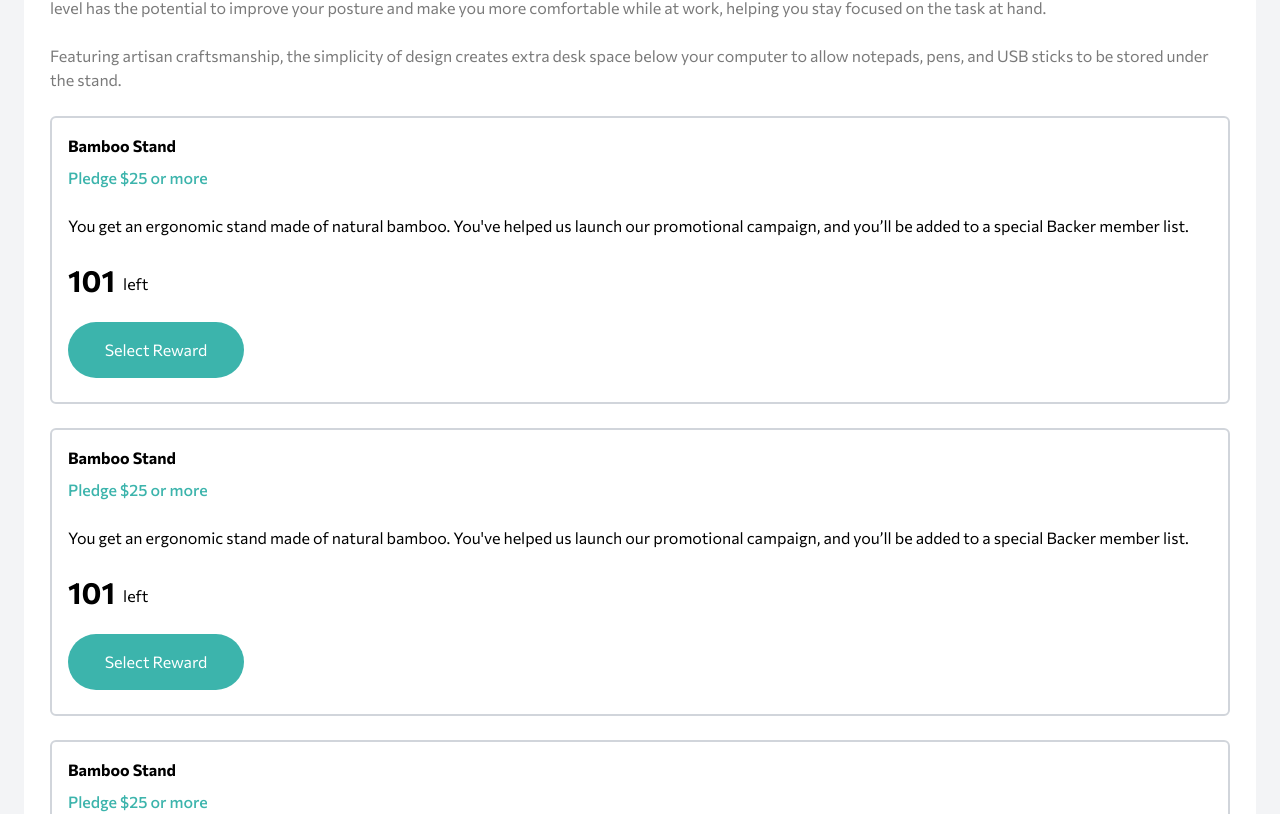
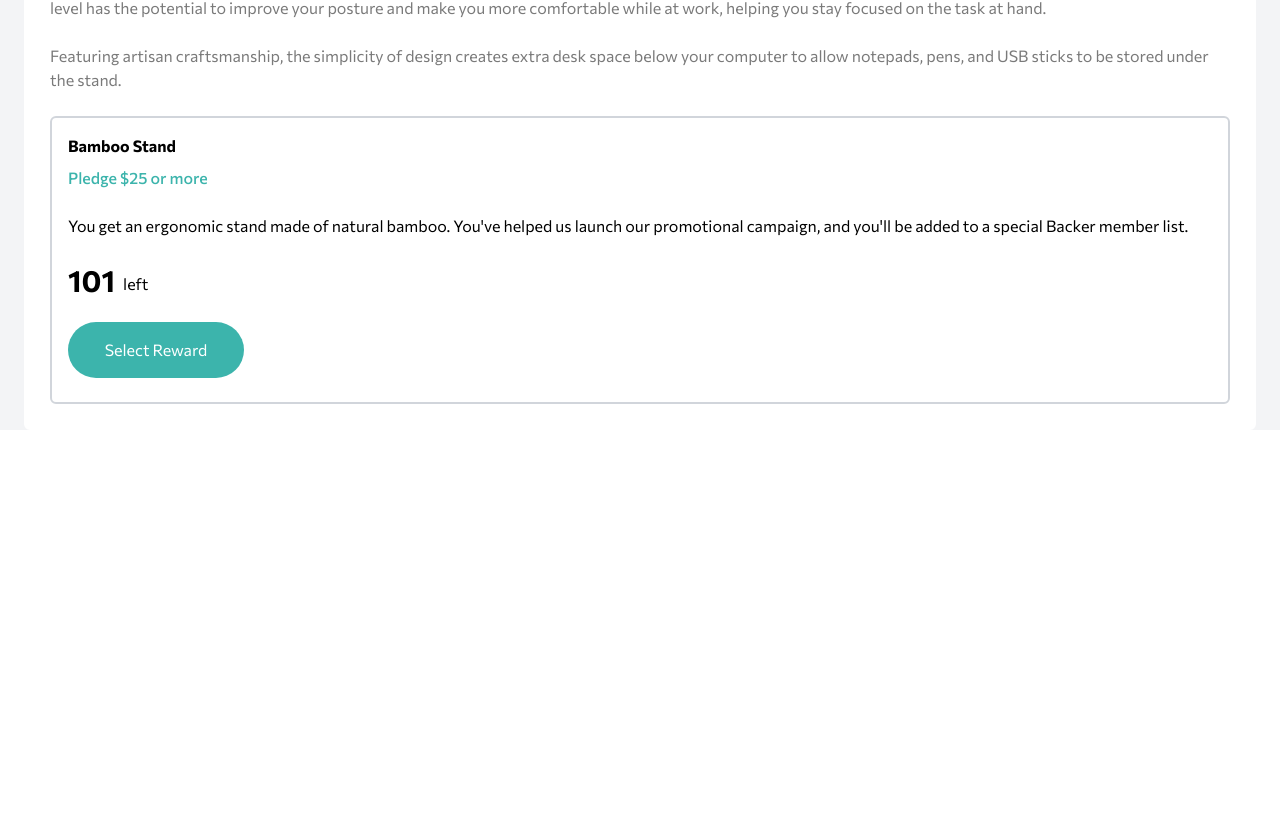
Before and after one commit to AlsoPeters/fm-crowdfunding-product-page, a React (Create React App) app: page / in a window 1280 px wide. Shown: the part 1052-1866 px from the top of the page. After the commit the page ends 1482 px from the top, so only its background shows below. Built offline with nearby package versions, Linux system fonts and the light colour scheme.

Commit message:
changed pledge card layout to use array data. cleaned up progress bar component

```diff
--- a/src/App.js
+++ b/src/App.js
@@ -19,7 +19,6 @@ function App() {
     return (100 * amountBacked) / 100000;
   };
 
-  console.log(amountBackedPercentage());
   const handleHamburgerOpen = () => {
     setMenuOpened(!menuOpened);
   };
@@ -91,7 +90,7 @@ function App() {
                 <div className='flex h-3 overflow-hidden bg-gray-300 rounded-md'>
                   <div
                     style={{ width: `${amountBackedPercentage()}%` }}
-                    className=' bg-primary-moderate-cyan'
+                    className='rounded-md bg-primary-moderate-cyan'
                   ></div>
                 </div>
               </div>
@@ -114,8 +113,6 @@ function App() {
           </p>
 
           <PledgeCard />
-          <PledgeCard />
-          <PledgeCard />
         </div>
       </div>
     </div>
--- a/src/components/PledgeCard.js
+++ b/src/components/PledgeCard.js
@@ -1,16 +1,28 @@
-export default function PledgeCard() {
+export default function PledgeCard(props) {
+  console.log(props);
+
+  const pledgeTiers = [
+    {
+      id: 1,
+      title: 'Bamboo Stand',
+      amount: 'Pledge $25 or more',
+      description:
+        "You get an ergonomic stand made of natural bamboo. You've helped us launch our promotional campaign, and you'll be added to a special Backer member list.",
+      amount_left: '111',
+    },
+  ];
+
   return (
     <div className='px-4 pt-4 pb-6 mb-6 border-2 border-gray-300 rounded-md'>
-      <h1 className='pb-2 font-bold'>Bamboo Stand</h1>
-      <h2 className='pb-6 font-medium text-primary-moderate-cyan'>
-        Pledge $25 or more
-      </h2>
-      <p className='pb-6'>
-        You get an ergonomic stand made of natural bamboo. You've helped us
-        launch our promotional campaign, and you’ll be added to a special Backer
-        member list.
-      </p>
-
+      {pledgeTiers.map((tier) => (
+        <div key={tier.id}>
+          <h1 className='pb-2 font-bold'>{tier.title}</h1>
+          <h2 className='pb-6 font-medium text-primary-moderate-cyan'>
+            {tier.amount}
+          </h2>
+          <p className='pb-6'>{tier.description}</p>
+        </div>
+      ))}
       <div className='flex pb-6'>
         <div className='text-3xl font-bold '>101</div>
         <div className='content-center pt-2 pl-2 text-base'> left</div>
```
